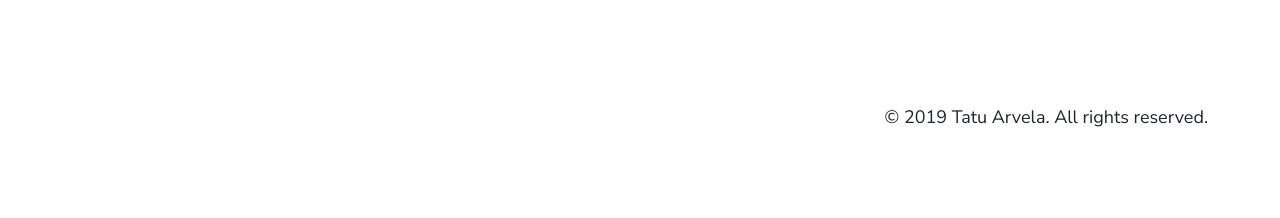
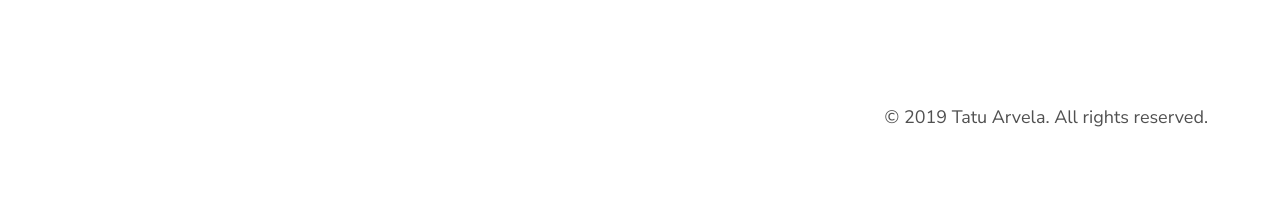
Before and after one commit to TatuArvela/tatuarvela.dev, a Jekyll site: the page built from index.md, in a window 1280 px wide. Shown: the part 825-1043 px from the top of the page. Built offline with Jekyll 4.4.1, drawn with Linux system fonts in a browser that asks for light colours; nearby versions of some CDN libraries.

Commit message:
Update footer.html

```diff
--- a/_includes/footer.html
+++ b/_includes/footer.html
@@ -1,3 +1,3 @@
-<footer class="text-right p-5 {% if page.frontpage %} anim-fade-in {% endif %}">
+<footer class="text-secondary text-right p-5 {% if page.frontpage %} anim-fade-in {% endif %}">
   <p class="pt-1 px-3">&copy; 2019 Tatu Arvela. All rights reserved.</p>
 </footer>
```
